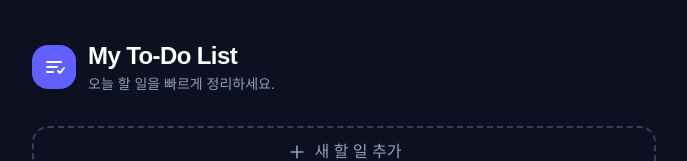
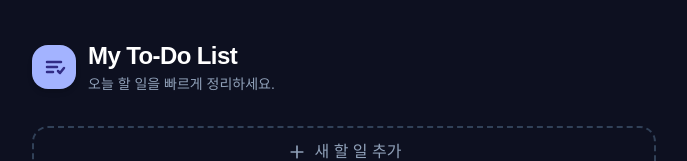
Before and after one commit to jointuplt2-wq/To-Do-List, a Next.js app: page / in a window 1280 px wide. Shown: the top 161 px of the page, without its empty margins (296-983 px from the left). Built offline with nearby package versions, Linux system fonts and the light colour scheme.

Commit message:
fix: 헤더 아이콘 가시성 개선 — 밝은 배경(indigo-300)으로 대비 강화

```diff
--- a/app/page.tsx
+++ b/app/page.tsx
@@ -14,8 +14,8 @@ export default function Home() {
     <main className="min-h-dvh" style={{ background: 'var(--background)' }}>
       <div className="mx-auto flex min-h-dvh w-full max-w-2xl flex-col px-4 pb-8 pt-5 sm:px-6 sm:py-10">
         <header className="mb-5 flex items-center gap-3 sm:mb-8">
-          <div className="flex h-11 w-11 shrink-0 items-center justify-center rounded-2xl bg-indigo-500 text-white shadow-sm">
-            <svg className="h-6 w-6" fill="none" viewBox="0 0 24 24" stroke="currentColor" strokeWidth={2}>
+          <div className="flex h-11 w-11 shrink-0 items-center justify-center rounded-2xl bg-indigo-300 text-indigo-900 shadow-md">
+            <svg className="h-6 w-6" fill="none" viewBox="0 0 24 24" stroke="currentColor" strokeWidth={2.5}>
               <path strokeLinecap="round" strokeLinejoin="round" d="M5 7h14M5 12h10M5 17h6" />
               <path strokeLinecap="round" strokeLinejoin="round" d="m16 16 2 2 4-5" />
             </svg>
```
